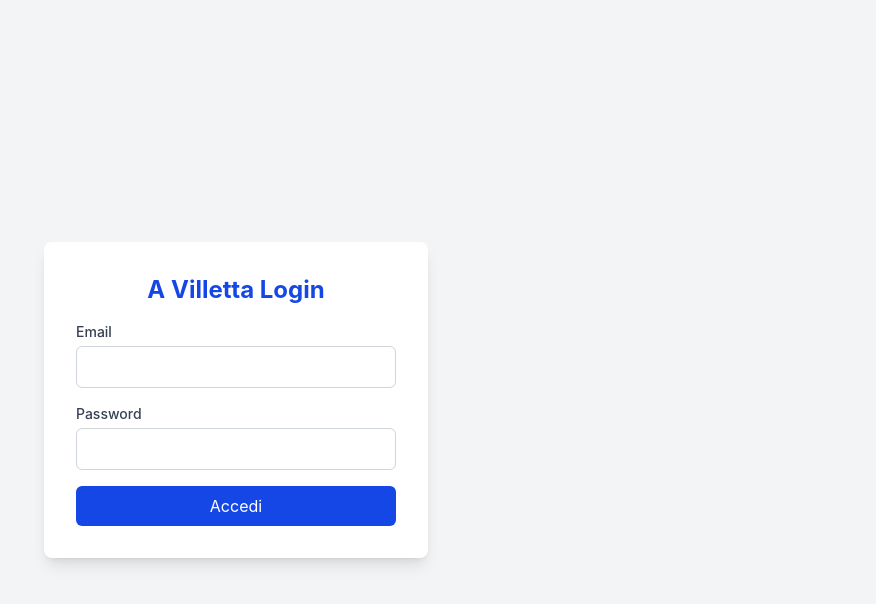
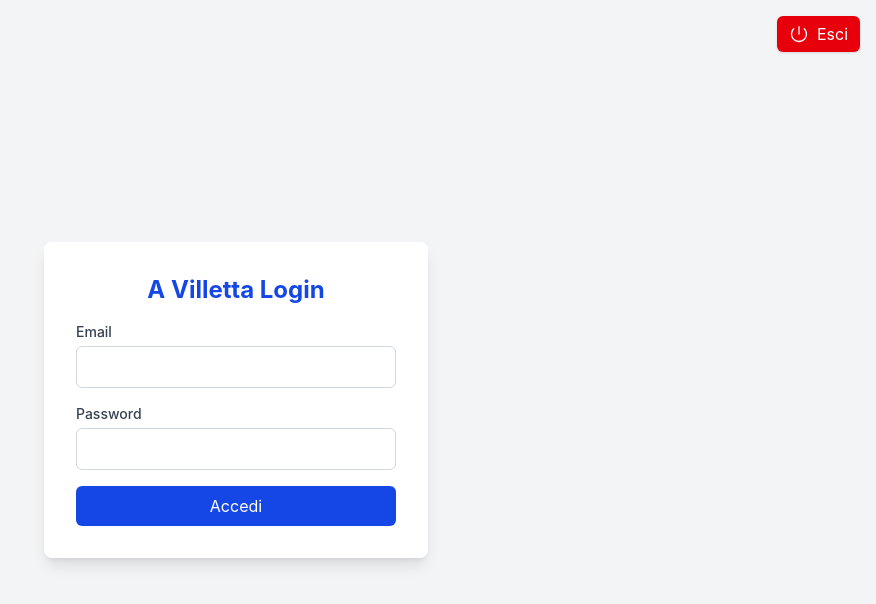
Before and after one commit to NicolaMazzaferro/restaurant-pos-desktop, a React (Vite) app: page /login in a window 1280 px wide. Shown: the top 604 px of the page, without its empty margins (404-1280 px from the left). Built offline with nearby package versions, Linux system fonts and the light colour scheme.

Commit message:
Aggiunto Esci in Login - Visualizza prezzi in formato italiano - Fix dimensioni griglia prodotti

```diff
--- a/src/components/CartSummary.tsx
+++ b/src/components/CartSummary.tsx
@@ -36,7 +36,7 @@ export default function CartSummary() {
                 <div className="flex flex-col">
                   <span className="font-medium text-gray-800">{i.name}</span>
                   <span className="text-gray-500 text-sm">
-                    € {i.price.toFixed(2)}
+                    € {i.price.toFixed(2).replace(".", ",")}
                   </span>
                 </div>
 
@@ -48,7 +48,7 @@ export default function CartSummary() {
                   </div>
 
                   <span className="font-semibold text-gray-800 w-16 text-right">
-                    €{(i.price * i.quantity).toFixed(2)}
+                    €{(i.price * i.quantity).toFixed(2).replace(".", ",")}
                   </span>
                   <button
                     onClick={() => decrementQuantity(i.id)}
@@ -70,7 +70,7 @@ export default function CartSummary() {
         <div className="flex justify-between items-center">
           <p className="font-bold text-gray-700 text-lg">Totale:</p>
           <p className="font-extrabold text-xl text-gray-900">
-            €{total.toFixed(2)}
+            €{total.toFixed(2).replace(".", ",")}
           </p>
         </div>
 
--- a/src/components/ProductCard.tsx
+++ b/src/components/ProductCard.tsx
@@ -52,7 +52,7 @@ export default function ProductCard({
       <h3 className="font-semibold text-sm leading-snug line-clamp-2 min-h-[2.5rem]">
         {product.name}
       </h3>
-      <p className="text-gray-600 text-sm mt-1">€ {product.price.toFixed(2)}</p>
+      <p className="text-gray-600 text-sm mt-1">€ {product.price.toFixed(2).replace(".", ",")}</p>
     </div>
   );
 }
--- a/src/components/tables/ProductTable.tsx
+++ b/src/components/tables/ProductTable.tsx
@@ -157,7 +157,7 @@ export default function ProductTable({
                     <span className="font-medium text-gray-800">{p.name}</span>
                   </td>
 
-                  <td className="px-6 py-3 text-gray-700">€ {p.price.toFixed(2)}</td>
+                  <td className="px-6 py-3 text-gray-700">€ {p.price.toFixed(2).replace(".", ",")}</td>
 
                   <td className="px-6 py-3 text-right">
                     <div className="flex justify-end items-center gap-2">
--- a/src/views/CheckoutView.tsx
+++ b/src/views/CheckoutView.tsx
@@ -10,7 +10,7 @@ export default function CheckoutView() {
       <pre className="bg-white p-4 border rounded-md">
         {items.map((i) => `${i.name} x${i.quantity}  €${(i.price * i.quantity).toFixed(2)}`).join('\n')}
         {'\n'}---------------------------{'\n'}
-        Total: €{total.toFixed(2)}
+        Total: €{total.toFixed(2).replace(".", ",")}
       </pre>
       <button
         onClick={clearCart}
--- a/src/views/HomeView.tsx
+++ b/src/views/HomeView.tsx
@@ -47,7 +47,7 @@ export default function HomeView() {
         </div>
 
         {/* Prodotti */}
-        <div className="grid grid-cols-2 md:grid-cols-3 lg:grid-cols-5 xl:grid-cols-6 2xl:grid-cols-8 gap-3 p-4 overflow-auto flex-1 items-start content-start">
+        <div className="grid grid-cols-1 md:grid-cols-2 lg:grid-cols-4 xl:grid-cols-5 2xl:grid-cols-6 gap-5 p-4 overflow-auto flex-1 items-start content-start">
           {loading ? (
             <p className="col-span-full text-center text-gray-500">
               Caricamento prodotti...
--- a/src/views/LoginView.tsx
+++ b/src/views/LoginView.tsx
@@ -1,7 +1,13 @@
+/* eslint-disable @typescript-eslint/no-explicit-any */
+/* eslint-disable @typescript-eslint/no-unused-vars */
 import { useState } from "react";
 import { api } from "../api/client";
 import { Loader2 } from "lucide-react";
 import { useAuthStore } from "../store/authStore";
+import { PowerIcon } from "@heroicons/react/24/solid";
+import { getCurrentWindow } from "@tauri-apps/api/window";
+// se vuoi l'uscita “hard”:
+// import { exit } from "@tauri-apps/plugin-process";
 
 export default function LoginView() {
   const [email, setEmail] = useState("");
@@ -11,6 +17,20 @@ export default function LoginView() {
   const [loading, setLoading] = useState(false);
 
   const { setAuth } = useAuthStore();
+
+  // 🔹 Bottone "Esci"
+  const handleExit = async () => {
+    try {
+      const win = getCurrentWindow();
+      await (await win).close(); // tenta la chiusura “gentile”
+      // se hai listener che intercettano closeRequested, puoi forzare:
+      // await (await win).destroy();
+    } catch (err) {
+      console.error("Chiudi finestra fallito:", err);
+      // fallback “hard” se hai il plugin process:
+      // await exit(0);
+    }
+  };
 
   const validate = () => {
     const newErrors: typeof fieldErrors = {};
@@ -52,7 +72,6 @@ export default function LoginView() {
       } else {
         setError("Risposta non valida dal server.");
       }
-    // eslint-disable-next-line @typescript-eslint/no-unused-vars
     } catch (err) {
       setError("Credenziali errate o server non raggiungibile.");
     } finally {
@@ -61,7 +80,17 @@ export default function LoginView() {
   };
 
   return (
-    <div className="flex items-center justify-center h-screen bg-gray-100">
+    <div className="relative flex items-center justify-center h-screen bg-gray-100">
+      {/* 🔹 Pulsante “Esci” in alto a destra */}
+      <button
+        onClick={handleExit}
+        className="absolute top-4 right-4 flex items-center gap-2 bg-red-600 hover:bg-red-700 text-white px-3 py-1.5 rounded-md shadow transition cursor-pointer"
+        title="Chiudi applicazione"
+      >
+        <PowerIcon className="w-5 h-5" />
+        <span>Esci</span>
+      </button>
+
       <form
         onSubmit={handleSubmit}
         className="bg-white shadow-lg rounded-lg p-8 w-96 space-y-4"
```
